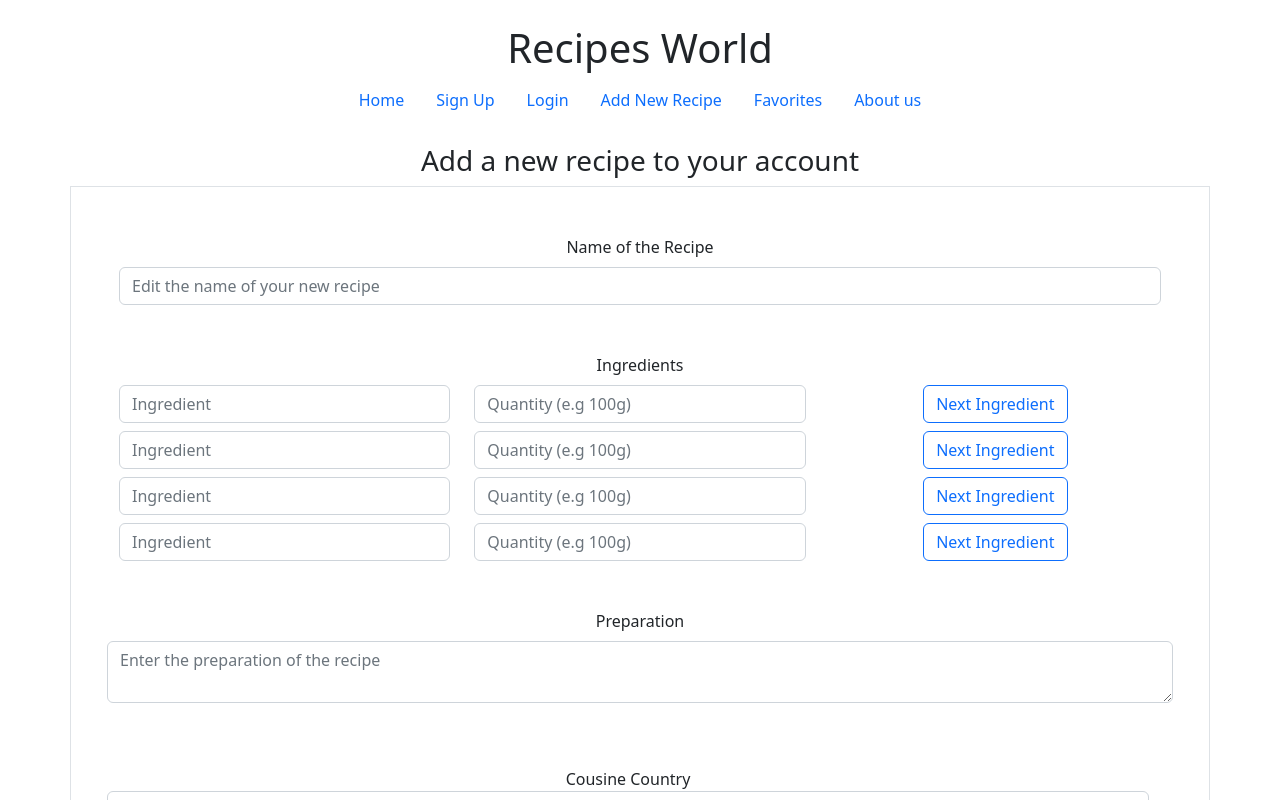
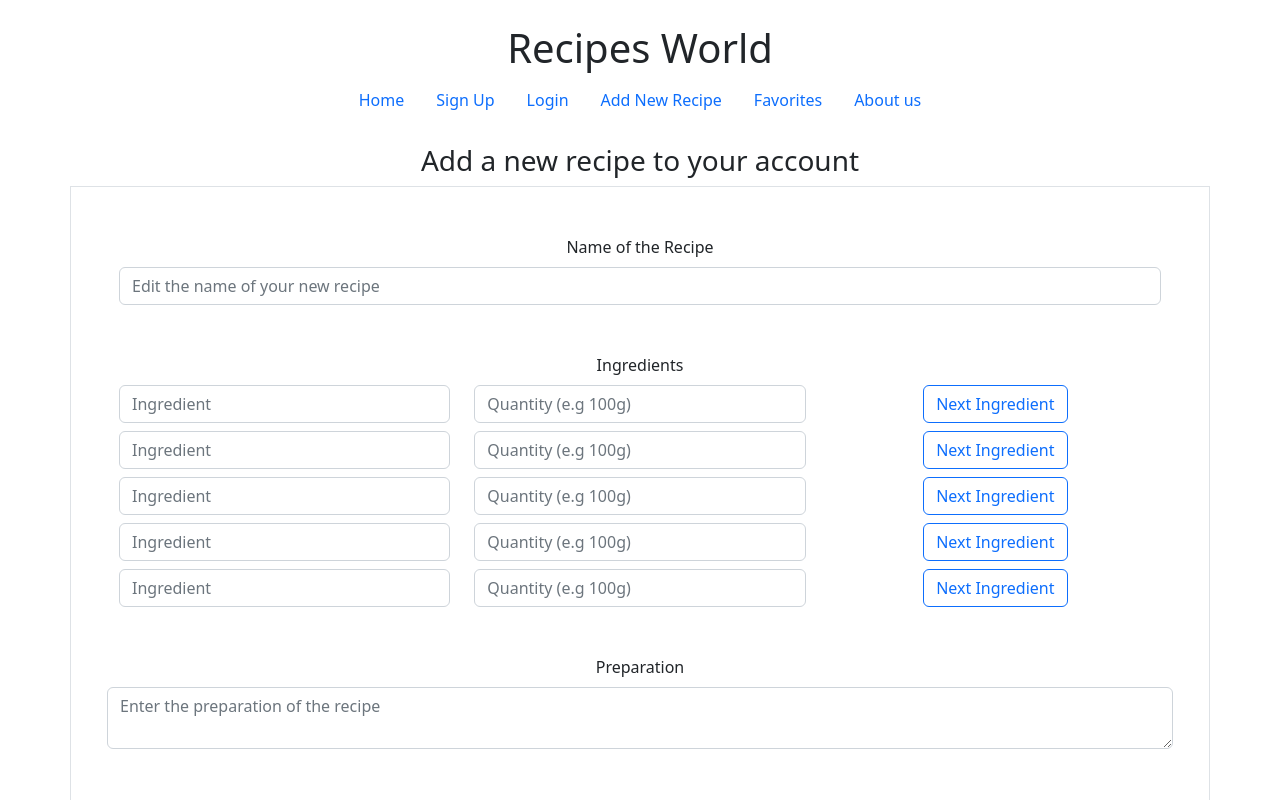
Before and after one commit to mdidomizio/Final-Project---Adelya-Miriam-Fatima, a React (Create React App) app: page /addRecipe in a window 1280 px wide. Shown: the top 800 px of the page. Built offline with nearby package versions, Linux system fonts and the light colour scheme; what yup-password would draw is missing.

Commit message:
starting to test the hidden collaps section for ingredients

```diff
--- a/src/components/AddRecipeForm.js
+++ b/src/components/AddRecipeForm.js
@@ -7,9 +7,12 @@ import Col from "react-bootstrap/Col";
 import { useFormik } from "formik";
 import * as yup from "yup";
 
+
+
 const AddRecipeForm = (props) => {
   const [error, setError] = useState(false);
   const [messageAdded, setMessageAdded] = useState(false);
+  const [open, setOpen] = useState(false);
 
   const ingredientContainer = document.getElementById('input-cont');
   var maxIngredientsAllowed = 20;
@@ -382,6 +385,37 @@ const AddRecipeForm = (props) => {
               <div className="text-danger">{`${formik.errors.measurement4}`}</div>
             ) : null}
 
+            <Row className="Fifth row mt-2">
+            <Col>
+              <Form.Control
+              id="ingredients5"
+              name="ingredients5"
+              type="text"
+               placeholder="Ingredient" />
+            </Col>
+            <Col>
+              <Form.Control
+              id="measurement5"
+              name="measurement5"
+              type="text"
+              placeholder="Quantity (e.g 100g)" />
+            </Col>
+            <Col>
+              <Button variant="outline-primary"
+              onClick={addIngredient}
+              > Next Ingredient</Button>
+            </Col>
+          </Row>
+
+          {formik.touched.ingredients5 && formik.errors.ingredients5 ? (
+              <div className="text-danger">{`${formik.errors.ingredients5}`}</div>
+            ) : null}
+
+
+            {formik.touched.measurement5 && formik.errors.measurement5 ? (
+              <div className="text-danger">{`${formik.errors.measurement5}`}</div>
+            ) : null}
+
           </div>
 
           <div>
```
